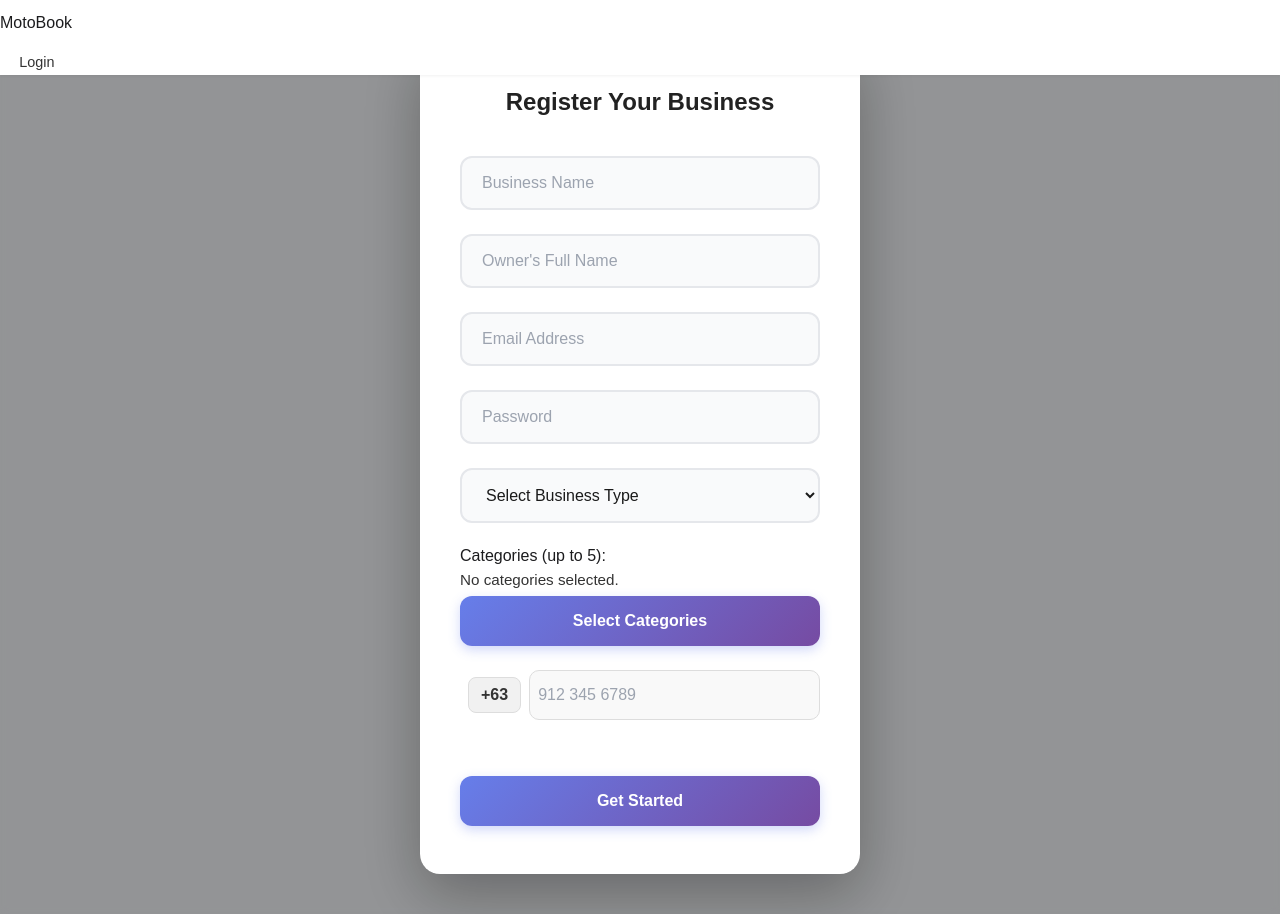
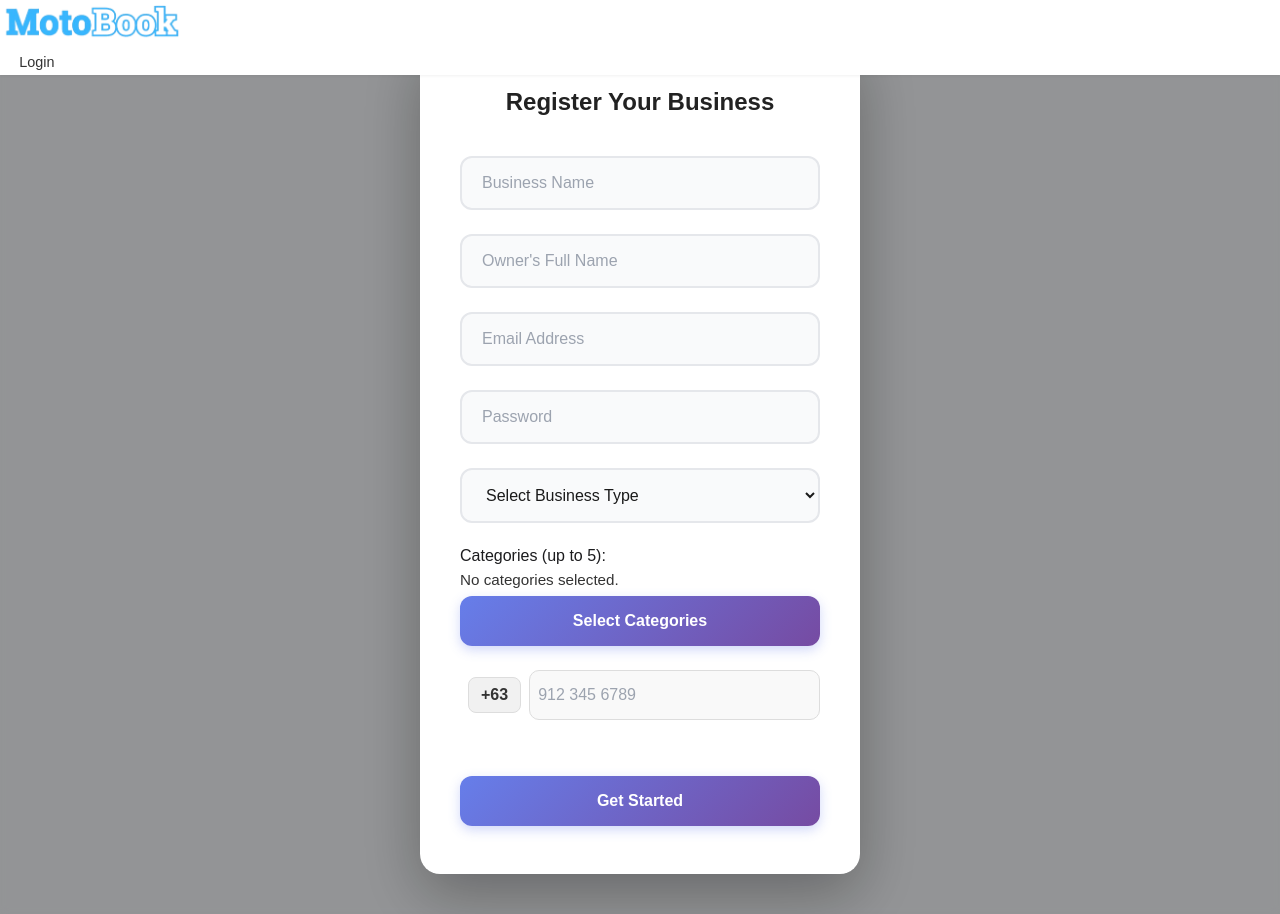
Before and after one commit to Kennyy02/Motobook, a React (Vite) app in the folder frontend/: page /seller/register in a window 1280 px wide. Built offline with nearby package versions, Linux system fonts and the light colour scheme; no server answers.

Commit message:
fix seller logo

```diff
--- a/frontend/src/components/seller/SellerHeader.jsx
+++ b/frontend/src/components/seller/SellerHeader.jsx
@@ -4,6 +4,7 @@ import { AuthContext } from "../../context/AuthContext.js";
 import { FaUserCircle } from "react-icons/fa";
 import { useNavigate } from "react-router-dom";
 import axios from "axios";
+import logo from "../../assets/logo/Motobook3.png";
 
 const SellerHeader = () => {
   const [dropdownOpen, setDropdownOpen] = useState(false);
@@ -79,7 +80,11 @@ const SellerHeader = () => {
   return (
     <>
       <header className="header">
-        <div className="logo">MotoBook</div>
+        {/* Logo - Updated to use image instead of text */}
+        <div className="logo" onClick={() => navigate("/seller/dashboard")}>
+          <img src={logo} alt="MotoBook" />
+        </div>
+
         <nav className="navbar">
           <div className="auth-buttons" ref={dropdownRef}>
             {!user || !user.name ? (
```
